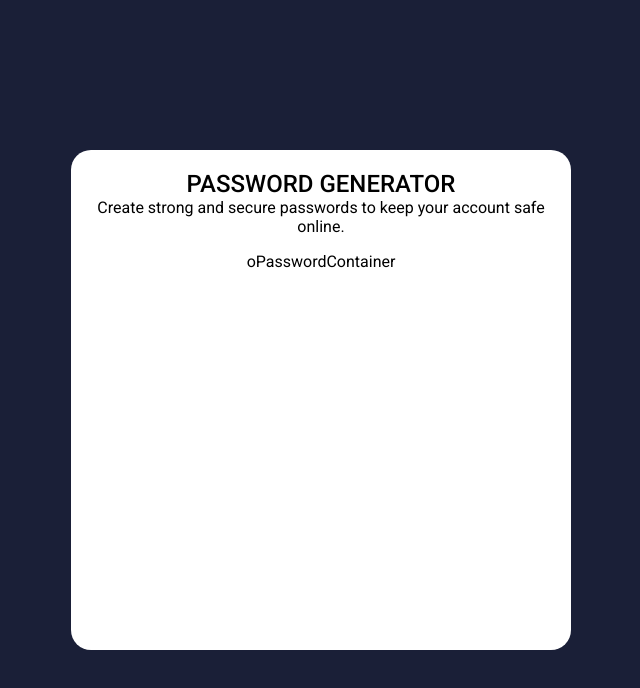
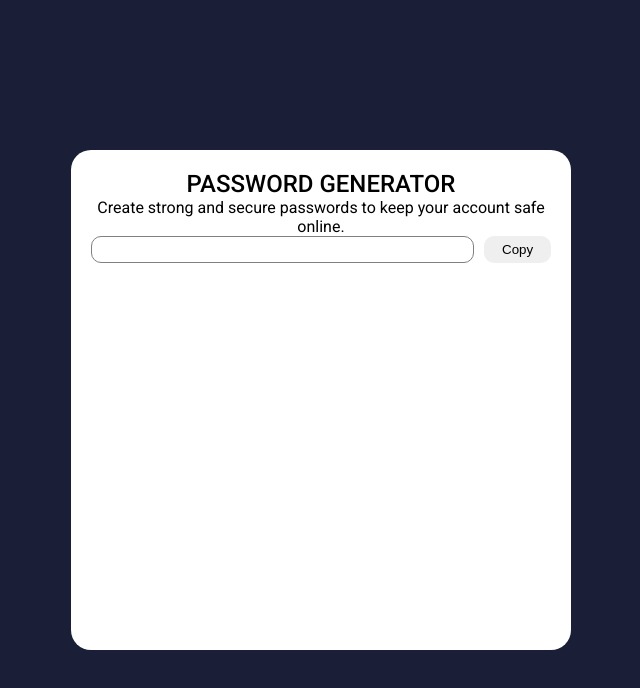
Before and after one commit to D4vc-198/password_generator, a React (Create React App) app: page / in a window 1280 px wide. Shown: the top 688 px of the page, without its empty margins (319-959 px from the left). Built offline with nearby package versions, Linux system fonts and the light colour scheme.

Commit message:
password container

```diff
--- a/src/components/passwordContainer.js
+++ b/src/components/passwordContainer.js
@@ -1,7 +1,12 @@
+import "./../styles/passwordContainer.css";
+
 const PasswordContainer = () => {
-    return(
-        <p>oPasswordContainer</p>
-    )
-}
+  return (
+    <div className="password-container">
+      <input type="text" className="password-input" />
+      <button className="btn-password-copy">Copy</button>
+    </div>
+  );
+};
 
-export default PasswordContainer
+export default PasswordContainer;
--- /dev/null
+++ b/src/styles/passwordContainer.css
@@ -0,0 +1,16 @@
+.password-container {
+    display: flex;
+}
+.password-input {
+    border: 1px solid gray;
+    border-radius: 10px;
+    padding: 5px;
+    width: 100%;
+}
+
+.btn-password-copy {
+    width: 80px;
+    border-radius: 10px;
+    border: none;
+    margin-left: 10px;
+}
```
